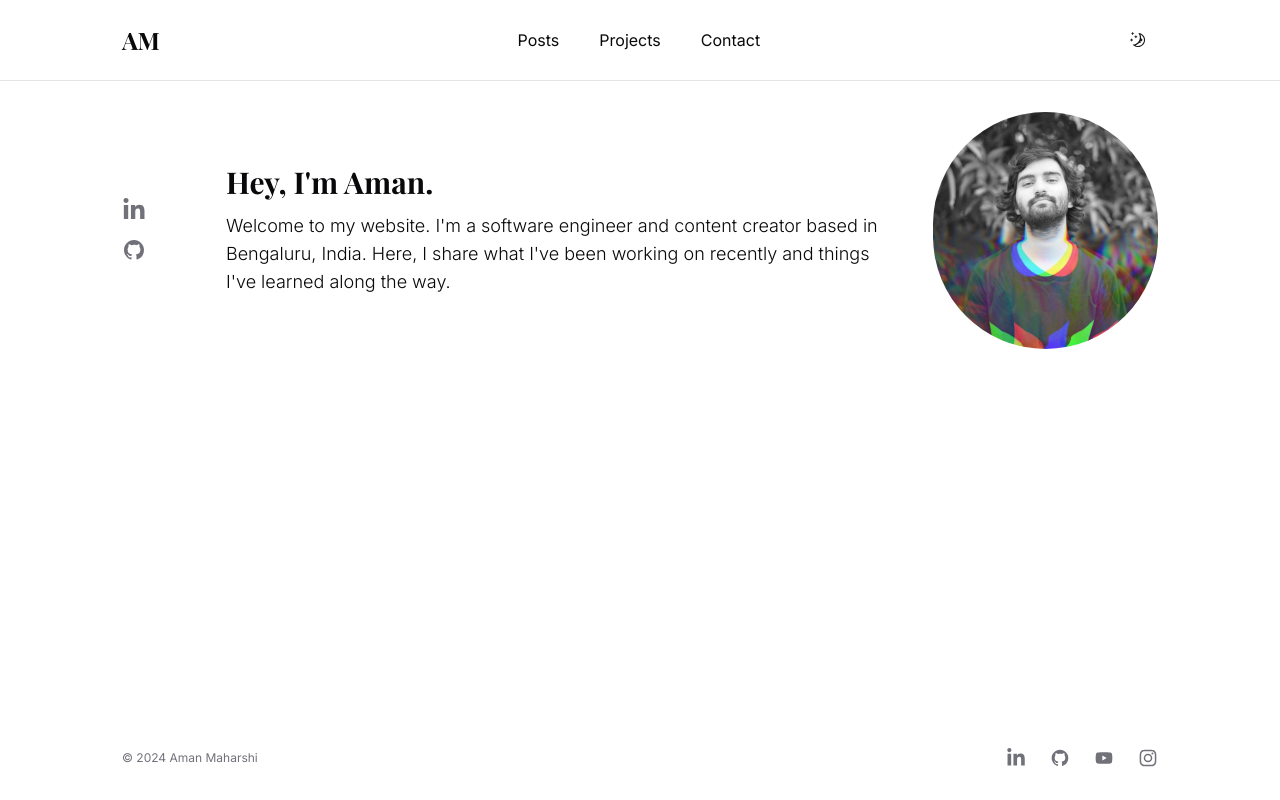
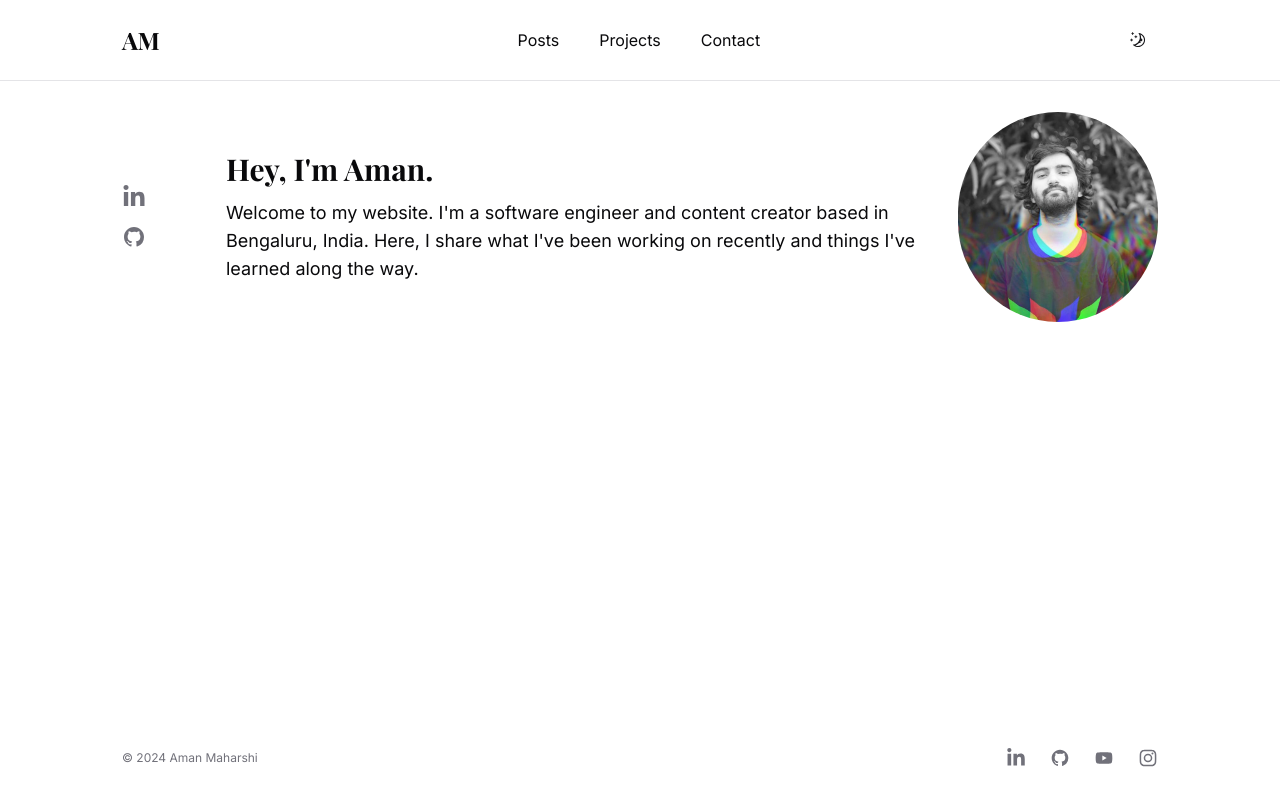
Before and after one commit to aman-maharshi/pf-blog, a Next.js app: page / in a window 1280 px wide. Built offline with nearby package versions, Linux system fonts and the light colour scheme; a web font is replaced by a local one.

Commit message:
intro section updates

```diff
--- a/components/intro.tsx
+++ b/components/intro.tsx
@@ -47,7 +47,7 @@ const Intro = () => {
             </a>
           ))}
         </div>
-        <div className='max-w-[700px]'>
+        <div className='max-w-[700px] md:text-lg'>
           {/* <h1 className='text-4xl font-bold font-serif'>Aman Maharshi</h1> */}
           <h1 className='title no-underline'>Hey, I&#39;m Aman.</h1>
           {/* <p className='mt-5 md:text-lg font-light'>
@@ -60,10 +60,26 @@ const Intro = () => {
             I&#39;m a software engineer based in Bangalore, India. <br />
             I&#39;m passionate about learning new technologies and sharing knowledge with others.
           </p> */}
-          <p className='mt-3 font-light md:text-lg'>
+          <p className='mt-3'>
             Welcome to my website. I'm a software engineer and content creator based in Bengaluru, India.
             Here, I share what I've been working on recently and things I've learned along the way.
           </p>
+
+          {/* <p className='mt-6'>Currently I'm working with the following technologies:</p>
+
+          <div className='grid grid-cols-2'>
+            <ul className='mt-3'>
+              <li>JavaScript / TypeScript</li>
+              <li>React</li>
+              <li>Next.js</li>
+            </ul>
+            <ul className='mt-3'>
+              <li>HTML / CSS / Sass</li>
+              <li>Tailwind / Material UI</li>
+              <li>Git</li>
+            </ul>
+          </div> */}
+
         </div>
       </div>
       <div className='relative w-full md:w-auto'>
@@ -85,8 +101,8 @@ const Intro = () => {
           className='flex-1 rounded-full block m-auto'
           src={authorImage}
           alt='Aman Maharshi'
-          width={225}
-          height={225}
+          width={200}
+          height={200}
           priority
         />
       </div>
```
